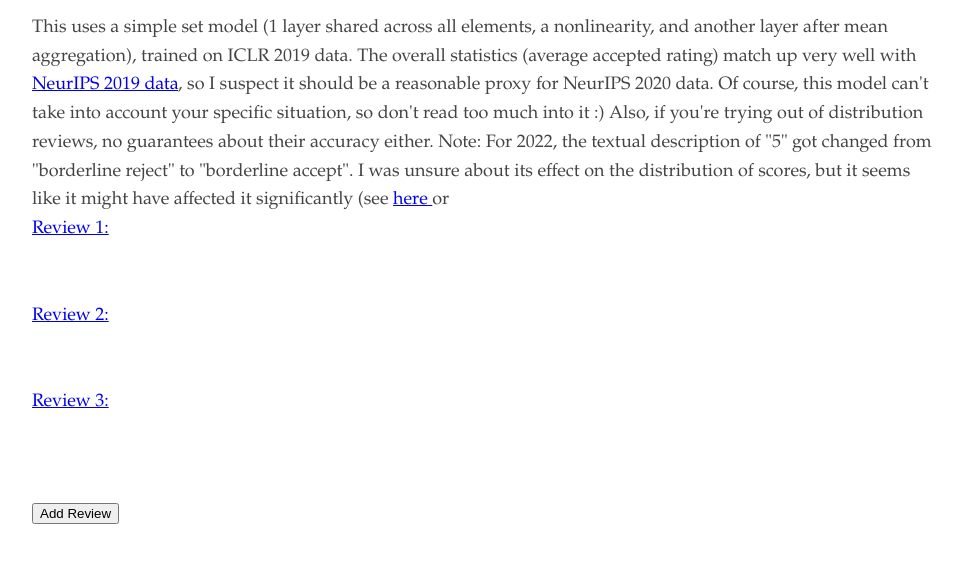
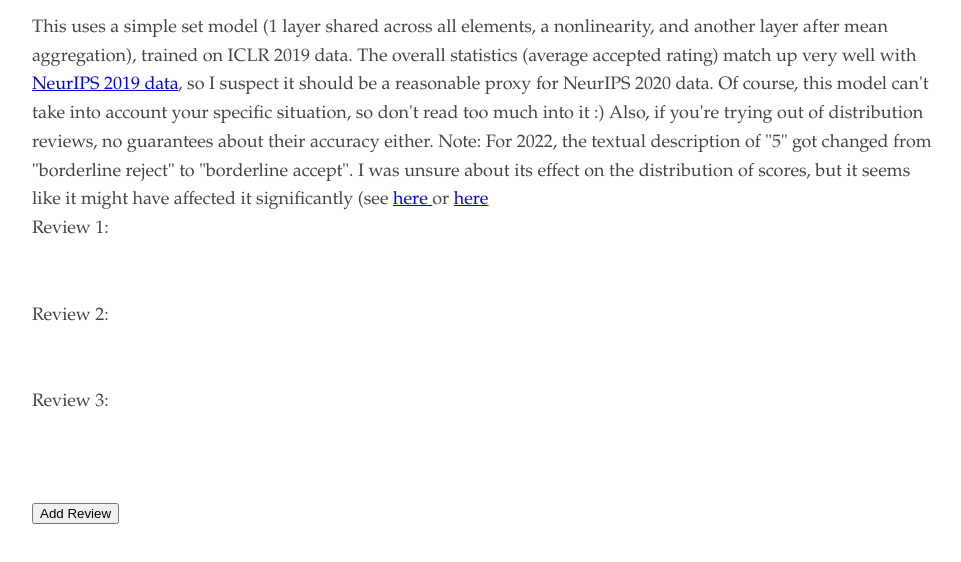
Before and after one commit to Chillee/willmypaperbeaccepted, a plain HTML site: page index.html in a window 1280 px wide. Shown: the part 108-670 px from the top of the page, without its empty margins (158-1119 px from the left). Drawn offline with nearby package versions, Linux system fonts and the light colour scheme; a script that the page names is missing.

Commit message:
Update index.html

```diff
--- a/index.html
+++ b/index.html
@@ -10,7 +10,7 @@
 <h1> Will My (NeurIPS?) Paper get Accepted? </h1>
 This uses a simple set model (1 layer shared across all elements, a nonlinearity, and another layer after mean aggregation), trained on ICLR 2019 data. The overall statistics (average accepted rating) match up very well with <a href='https://medium.com/@NeurIPSConf/what-we-learned-from-neurips-2019-data-111ab996462c'>NeurIPS 2019 data</a>, so I suspect it should be a reasonable proxy for NeurIPS 2020 data. Of course, this model can't take into account your specific situation, so don't read too much into it :) Also, if you're trying out of distribution reviews, no guarantees about their accuracy either.
 
-Note: For 2022, the textual description of "5" got changed from "borderline reject" to "borderline accept". I was unsure about its effect on the distribution of scores, but it seems like it might have affected it significantly (see <a href="https://twitter.com/EmtiyazKhan/status/1552319174403567616"> here </a> or <a href="https://twitter.com/autreche/status/1552020579372474368> here </a>
+Note: For 2022, the textual description of "5" got changed from "borderline reject" to "borderline accept". I was unsure about its effect on the distribution of scores, but it seems like it might have affected it significantly (see <a href="https://twitter.com/EmtiyazKhan/status/1552319174403567616"> here </a> or <a href="https://twitter.com/autreche/status/1552020579372474368"> here </a>
 
 <body>
 <div id="reviews">
```
